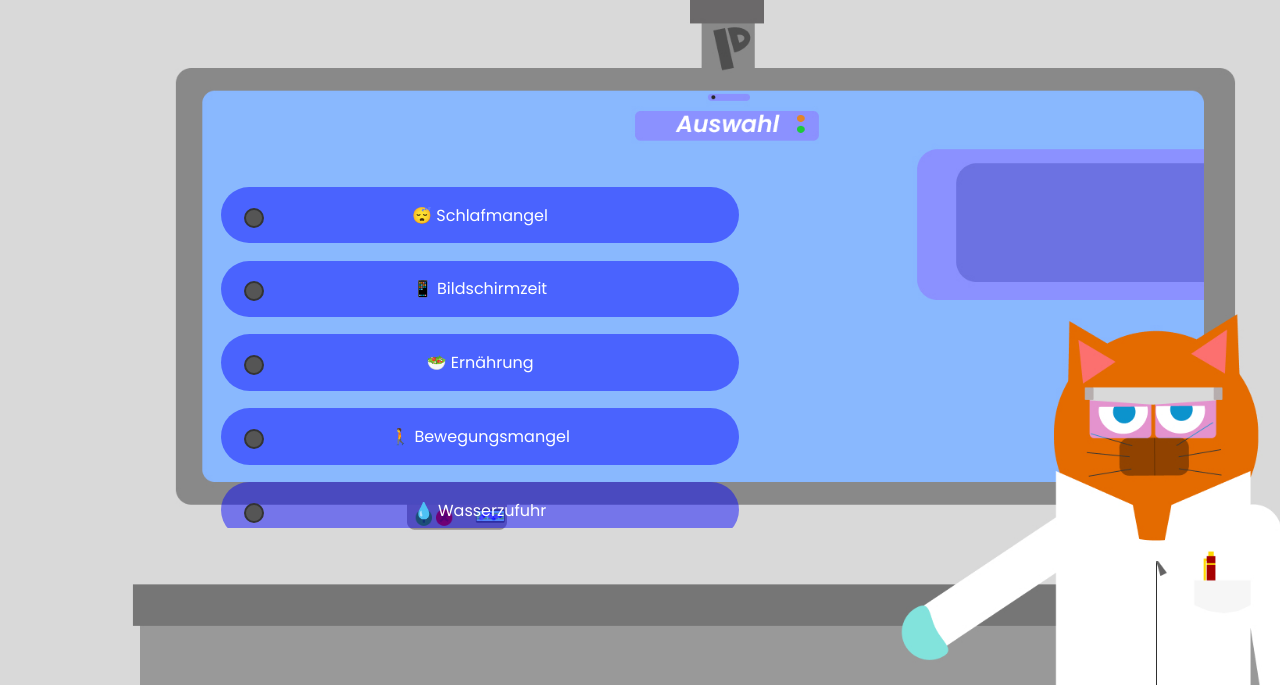
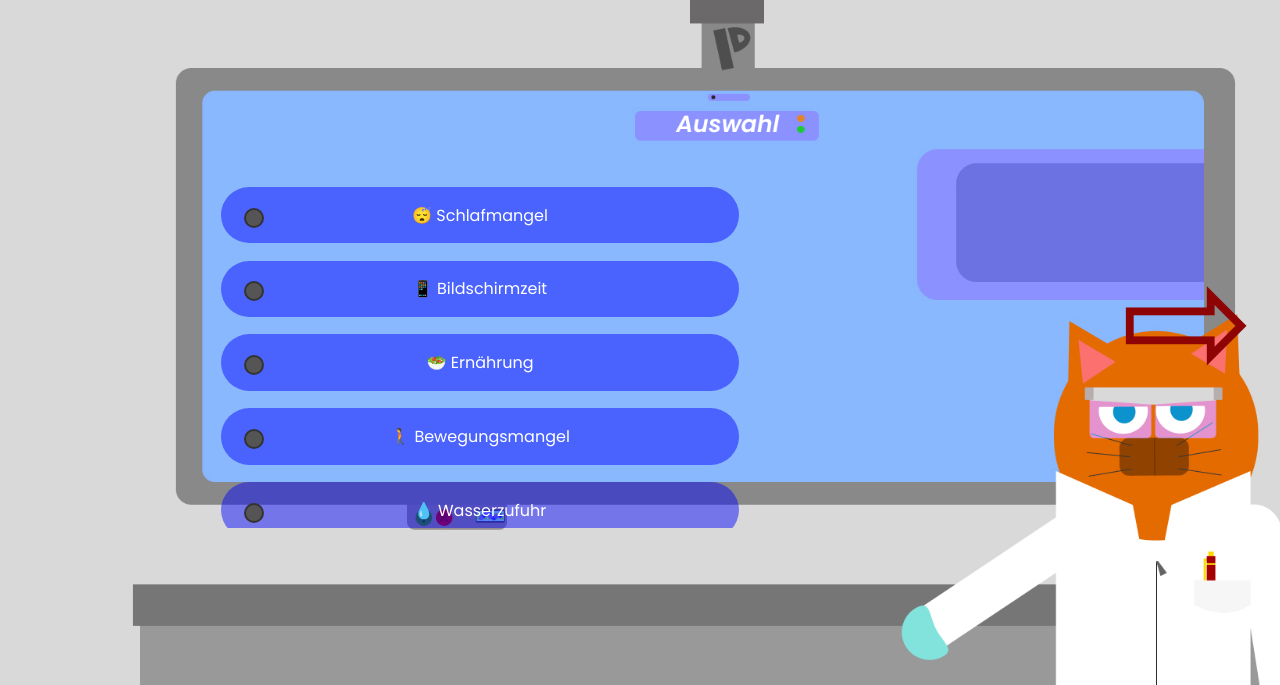
Before and after one commit to Daniel31507/Purrfect-Habits, a PHP site: page /project/html/Auswahl.php in a window 1280 px wide. Shown: the top 685 px of the page. Run offline with PHP 8.4, Linux system fonts and the light colour scheme.

Commit message:
auswahl arrow

```diff
--- a/htdocs/project/css/auswahl.css
+++ b/htdocs/project/css/auswahl.css
@@ -105,3 +105,25 @@ input[type="radio"]:checked {
     text-align: center;
     font-size: 2.8em;
 }
+#arrowButton {
+    position: absolute;
+    right: 2%;
+    top: 25%;
+    color: rgb(142, 4, 4);
+    font-size: 10rem;
+    transition: transform 0.4s ease, color 0.4s ease;
+}
+
+#arrowButton:hover {
+    cursor: pointer;
+    color: rgb(210, 15, 15);
+    transform: scale(1.2);
+}
+
+
+@media (max-width: 768px) {
+    #arrowButton {
+        font-size: 3rem;
+        left: 3%;
+    }
+}
--- a/htdocs/project/html/Auswahl.php
+++ b/htdocs/project/html/Auswahl.php
@@ -16,5 +16,7 @@
     <div id="boxes"></div>
     </div>
     <div id="iconBox"></div>
+    <div id="arrowButton" onclick="arrowButton()">&#8680</div>
+
 </body>
 </html>
--- a/htdocs/project/js/hauptseite.js
+++ b/htdocs/project/js/hauptseite.js
@@ -1,5 +1,5 @@
 function arrowButton(){
-    window.location.href = "../html/Tipps&Tricks.php";
+    window.location.href = "../html/Auswahl.php";
 }
 
 
```
